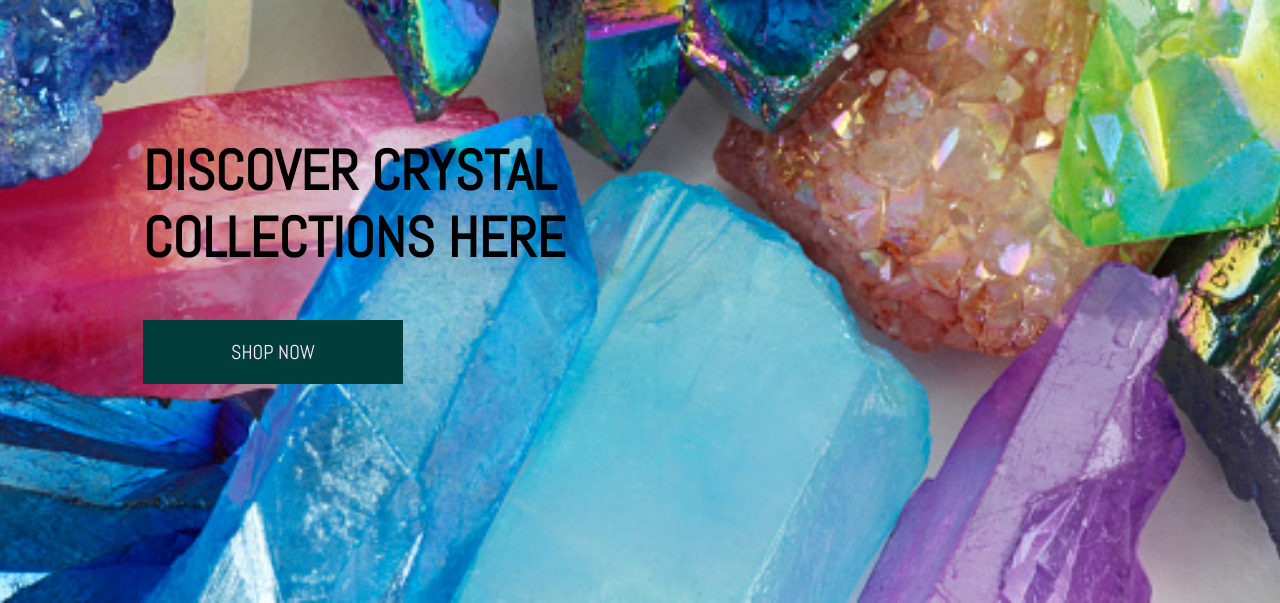
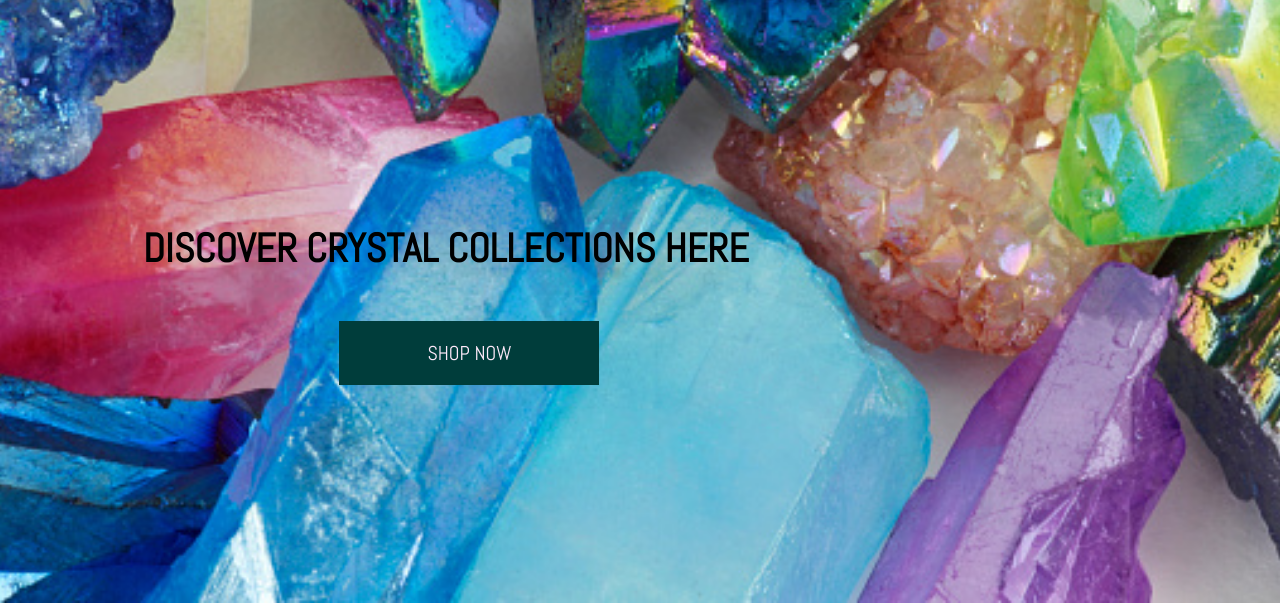
Before and after one commit to Sandra-Be/crystal_energy_alfa, a Django app: page / in a window 1280 px wide. Shown: the part 197-800 px from the top of the page. Run offline with Django 3.2, Linux system fonts and the light colour scheme; some libraries are stand-ins or nearby versions.

Commit message:
Added classes for home page welcome text

```diff
--- a/home/templates/home/index.html
+++ b/home/templates/home/index.html
@@ -12,12 +12,12 @@
 {% block content %}
     <div class="container h-100">
         <div class="row h-100">
-            <div class="col-7 col-md-6 my-auto">
-                <h1 class="display-4 logo-font">
+            <div class="col-12 col-md-8 my-auto">
+                <h1 class="mt-5 logo-font">
                     Discover crystal collections here
                 </h1>
-                <div class="my-5">
-                    <h4>
+                <div class="shop-now">
+                    <h4 class="mt-5">
                         <a href="" class="shop-now-button btn btn-lg rounded-0 text-uppercase py-3">
                             Shop Now
                         </a>
```
